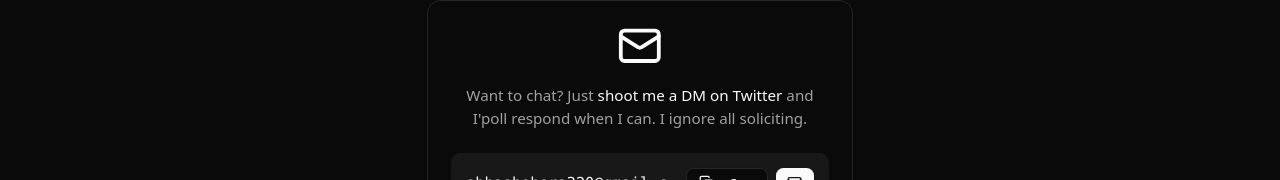
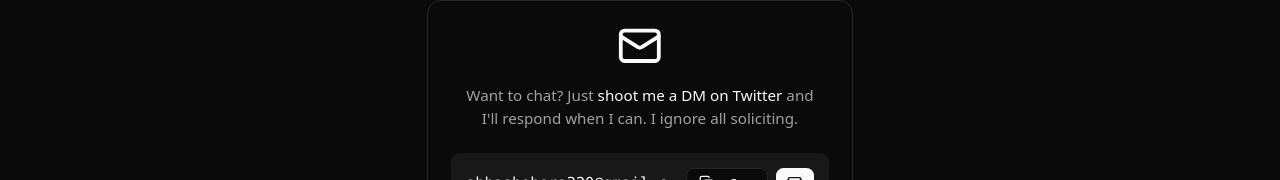
Before and after one commit to MistaHolmes/portfolio, a Next.js app: page / in a window 1280 px wide. Shown: the part 2853-3033 px from the top of the page. Built offline with nearby package versions, Linux system fonts and the light colour scheme.

Commit message:
Update contact-form.tsx

```diff
--- a/app/components/contact-form.tsx
+++ b/app/components/contact-form.tsx
@@ -35,7 +35,7 @@ export default function ContactForm() {
             >
               shoot me a DM on Twitter
             </Link>{" "}
-            and I&apos;poll respond when I can. I ignore all soliciting.
+            and I&apos;ll respond when I can. I ignore all soliciting.
           </p>
         </div>
 
```
